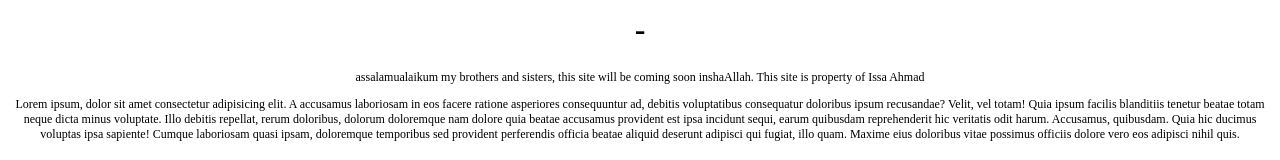
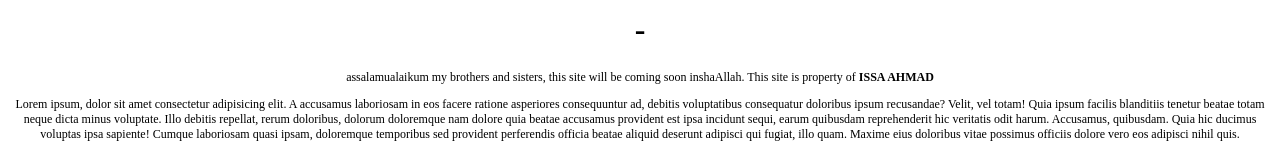
Before and after one commit to SlimsGit/SlimsGit.github.io, a plain HTML site: page index.html in a window 1280 px wide. Shown: the part 434-594 px from the top of the page. Drawn offline with nearby package versions, Linux system fonts and the light colour scheme; a script that the page names is missing.

Commit message:
0.0.0.41

```diff
--- a/index.html
+++ b/index.html
@@ -13,7 +13,7 @@
     <main>
         <img id="centerimg" src="./resources/imgs/LOGO.png" />
         <h1 id="title">-</h1>
-        <p id="basetext" data-aos="fade-right">assalamualaikum my brothers and sisters, this site will be coming soon inshaAllah. This site is property of Issa Ahmad</p>
+        <p id="basetext" data-aos="fade-right">assalamualaikum my brothers and sisters, this site will be coming soon inshaAllah. This site is property of <strong>ISSA AHMAD</strong></p>
         <p id="basetext" data-aos="fade-left">Lorem ipsum, dolor sit amet consectetur adipisicing elit. A accusamus laboriosam in eos facere ratione asperiores consequuntur ad, debitis voluptatibus consequatur doloribus ipsum recusandae? Velit, vel totam! Quia ipsum facilis blanditiis tenetur beatae totam neque dicta minus voluptate. Illo debitis repellat, rerum doloribus, dolorum doloremque nam dolore quia beatae accusamus provident est ipsa incidunt sequi, earum quibusdam reprehenderit hic veritatis odit harum. Accusamus, quibusdam. Quia hic ducimus voluptas ipsa sapiente! Cumque laboriosam quasi ipsam, doloremque temporibus sed provident perferendis officia beatae aliquid deserunt adipisci qui fugiat, illo quam. Maxime eius doloribus vitae possimus officiis dolore vero eos adipisci nihil quis.</p>
     </main>
 	<script src="index.js"></script>
```
